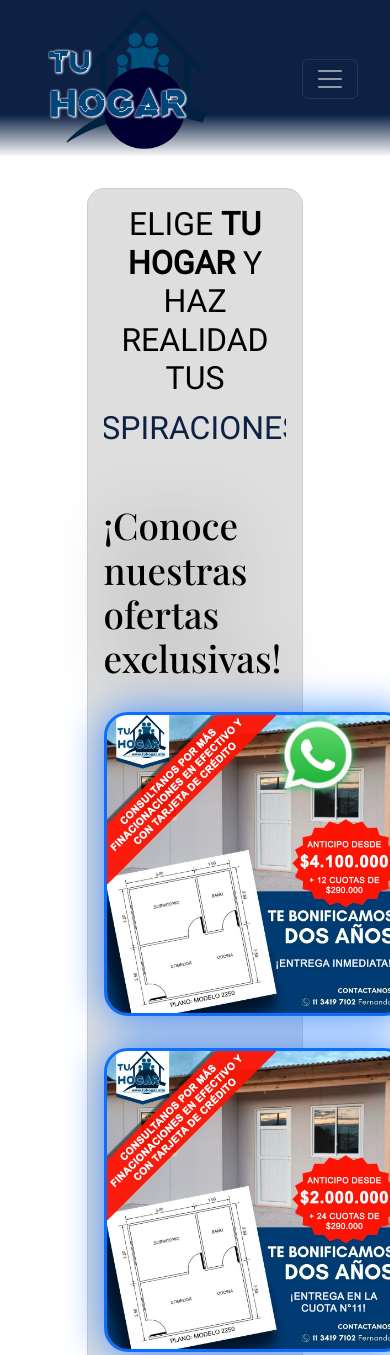
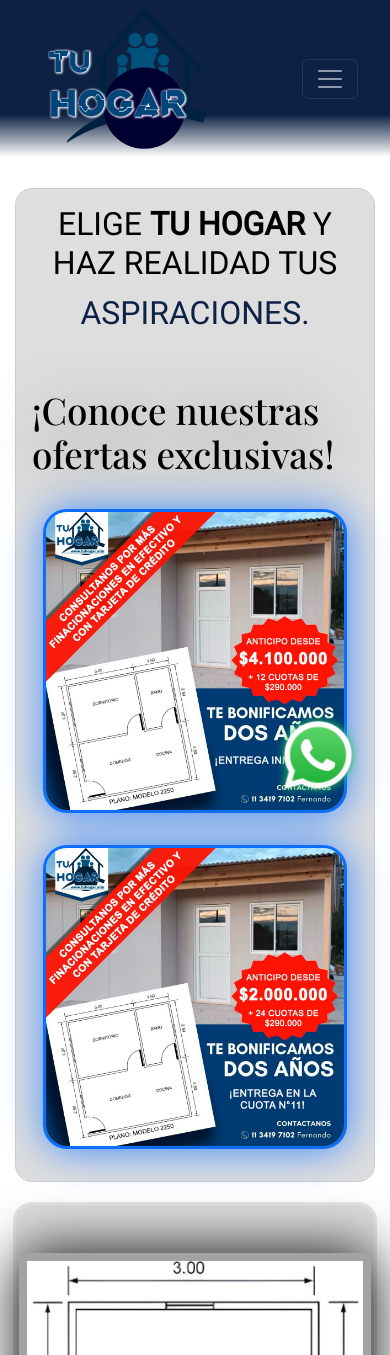
Before and after one commit to Swidemm/Tu-Hogar-Nuevo, a plain HTML site: page pages/casas.html in a window 390 px wide. Shown: the top 1355 px of the page. Drawn offline with nearby package versions, Linux system fonts and the light colour scheme; animation ran at ten frames a second.

Commit message:
creacion de media querys para overhaul de web

```diff
--- a/css/partials/_publicidadesnuevo.scss
+++ b/css/partials/_publicidadesnuevo.scss
@@ -190,6 +190,23 @@
 //         width: 85%;
 //     }
 // }
+@media (max-width: 1920px) {
+    .containerpubli {
+        width: 70%;
+    }
+}
+
+@media (max-width: 1907px) {
+    .containerpubli {
+        width: 80%;
+    }
+}
+
+@media (max-width: 1671px) {
+    .containerpubli {
+        width: 90%;
+    }
+}
 @media (max-width: 1732px) {
     .containerpubli {
         .ads2 {
@@ -218,9 +235,14 @@
         }
     }
 }
-
+@media (max-width: 1489px) {
+    .containerpubli {
+        width: 96%;
+    }
+}
 @media (max-width: 1397px) {
     .containerpubli {
+        width: 80%;
         .ads2 {
             .ad-grid2 {
                 .ads-div2 {
@@ -233,10 +255,13 @@
         }
     }
 }
-
+@media (max-width: 1293px) {
+    .containerpubli {
+        width: 85%;
+    }
+}
 @media (max-width: 1263px) {
     .containerpubli {
-
         .ads2 {
             .ad-grid2 {
                 .ads-div2 {
@@ -250,7 +275,17 @@
         }
     }
 }
+@media (max-width: 1220px) {
+    .containerpubli {
+        width: 90%;
+    }
+}
 
+@media (max-width: 1152px) {
+    .containerpubli {
+        width: 95%;
+    }
+}
 @media (max-width: 1080px) {
         .containerpubli {
         .ads2 {
@@ -266,6 +301,23 @@
         }
     }
 }
+
+@media (max-width: 1060px) {
+    .containerpubli {
+        .ads2 {
+            .ad-grid2 {
+                .ads-div2 {
+                    gap: 3rem;
+                    .ad-img2 {
+                        width: 25rem;
+                        border-radius: 2rem;
+                    }
+                }
+            }
+        }
+    }
+}
+
 @media (max-width: 990px) {
         .containerpubli {
         .ads2 {
@@ -281,14 +333,15 @@
     }
 }
 
-@media (max-width: 885px) {
-        .containerpubli {
+@media (max-width: 904px) {
+    .containerpubli {
         .ads2 {
             .ad-grid2 {
                 .ads-div2 {
-                    gap: 2rem;
+                    gap: 3rem;
                     .ad-img2 {
                         width: 22rem;
+                        border-radius: 2rem;
                     }
                 }
             }
@@ -296,21 +349,56 @@
     }
 }
 
-@media (max-width: 716px) {
-        .containerpubli {
+
+
+@media (max-width: 885px) {
+    .containerpubli {
+        width: 100%;
+    .ads2 {
+        .ad-grid2 {
+            .ads-div2 {
+                gap: 2rem;
+                .ad-img2 {
+                    width: 20rem;
+                }
+            }
+        }
+    }
+}
+}
+
+@media (max-width: 736px) {
+    .containerpubli {
         .ads2 {
             .ad-grid2 {
                 .ads-div2 {
+                    display: grid;
                     gap: 2rem;
                     .ad-img2 {
-                        width: 19rem;
-                        border-radius: 1.5rem;
+                        width: 27rem;
+                        border-radius: 2rem;
                     }
                 }
             }
         }
     }
 }
+
+// @media (max-width: 716px) {
+//         .containerpubli {
+//         .ads2 {
+//             .ad-grid2 {
+//                 .ads-div2 {
+//                     gap: 2rem;
+//                     .ad-img2 {
+//                         width: 19rem;
+//                         border-radius: 1.5rem;
+//                     }
+//                 }
+//             }
+//         }
+//     }
+// }
 
 @media (max-width: 650px) {
     .containerpubli {
@@ -346,6 +434,23 @@
     }
 }
 
+@media (max-width: 418px) {
+    .containerpubli {
+        .ads2 {
+            .ad-grid2 {
+                .ads-div2 {
+                    display: grid;
+                    gap: 2rem;
+                    .ad-img2 {
+                        width: 19rem;
+                        border-radius: 1.5rem;
+                    }
+                }
+            }
+        }
+    }
+}
+
 @media (max-width: 400px) {
     .containerpubli {
         .ads2 {
@@ -362,3 +467,21 @@
         }
     }
 }
+
+@media (max-width: 360px) {
+    .containerpubli {
+        width: 100%;
+        .ads2 {
+            .ad-grid2 {
+                .ads-div2 {
+                    display: grid;
+                    gap: 2rem;
+                    .ad-img2 {
+                        width: 18.5rem;
+                        border-radius: 1.5rem;
+                    }
+                }
+            }
+        }
+    }
+}
```
Also changed, not shown: css/estilos.css, 1 other file.
